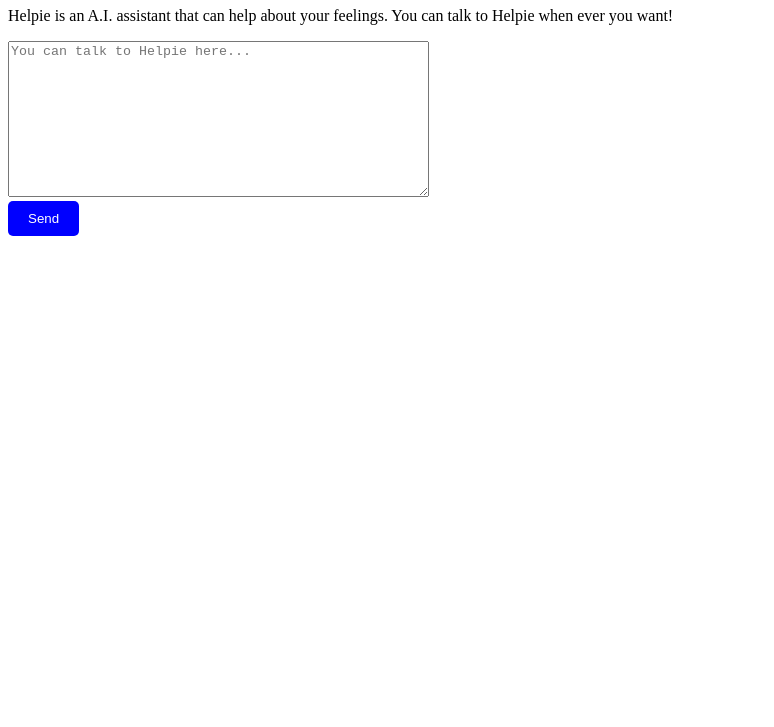
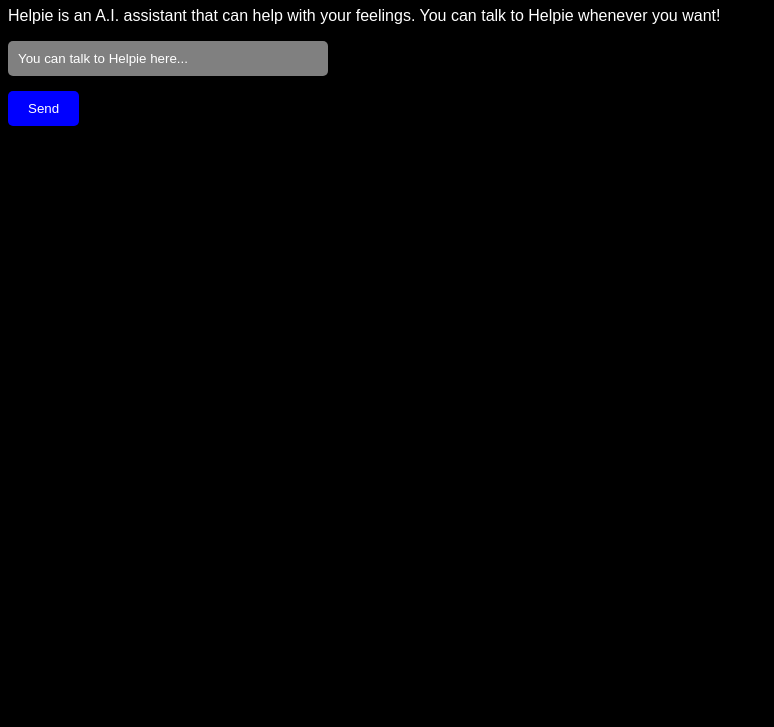
Before and after one commit to shonsona13-alt/Helpie, a plain HTML site: page index.html in a window 1280 px wide. Shown: the part 73-800 px from the top of the page, without its empty margins (0-774 px from the left). Drawn offline with Linux system fonts and the light colour scheme.

Commit message:
Updated index.html for better appearance
Updated HTML structure and styles for better appearance.

```diff
--- a/index.html
+++ b/index.html
@@ -1,16 +1,44 @@
 <!DOCTYPE html>
-<html lang="en">
+<html>
 <head>
-    <meta charset="UTF-8">
-    <title>Helpie</title>
+  <title>Welcome to Helpie</title>
+  <style>
+    body {
+      background-color: black;
+      color: white;
+      font-family: Arial, sans-serif;
+    }
+
+    input {
+      background-color: gray;
+      color: white;
+      padding: 10px;
+      border: none;
+      border-radius: 5px;
+      width: 300px;
+    }
+
+    input::placeholder {
+      color: white;
+    }
+
+    button {
+      background-color: blue;
+      color: white;
+      padding: 10px 20px;
+      border: none;
+      border-radius: 5px;
+      margin-top: 15px; /* This moves the button down */
+      cursor: pointer;
+    }
+  </style>
 </head>
 <body>
-    <h1>Welcome to Helpie</h1>
-    <p>Helpie is an A.I. assistant that can help about your feelings. You can talk to Helpie when ever you want!</p>
-    <textarea placeholder="You can talk to Helpie here..." rows="10" cols="50"></textarea>
-    <br>
-    <button style="background-color: blue; color: white; padding: 10px 20px; border: none; border-radius: 5px; cursor: pointer;">
-        Send
-    </button>
+  <h1>Welcome to Helpie</h1>
+  <p>Helpie is an A.I. assistant that can help with your feelings. You can talk to Helpie whenever you want!</p>
+
+  <input type="text" placeholder="You can talk to Helpie here..." />
+  <br />
+  <button>Send</button>
 </body>
 </html>
```
